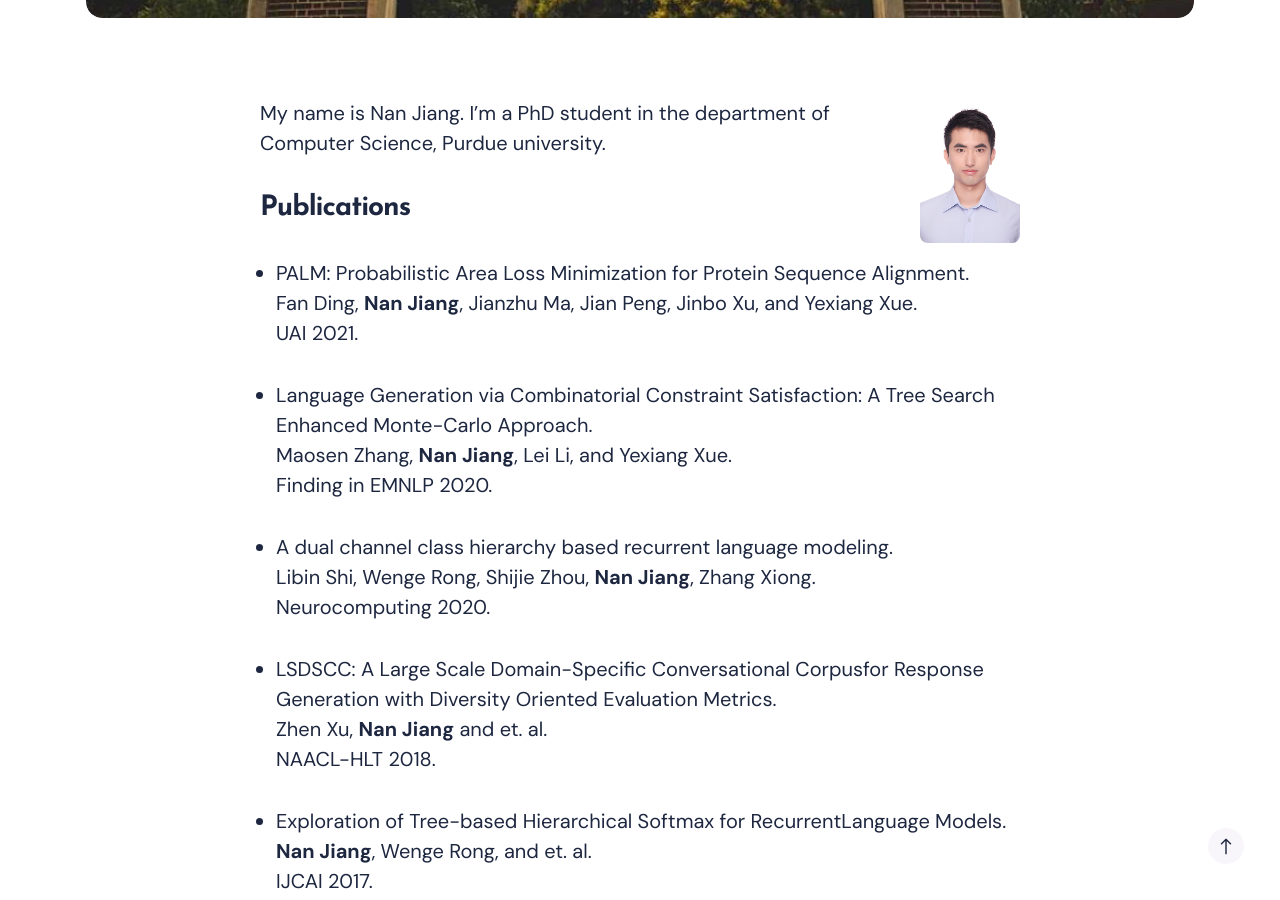
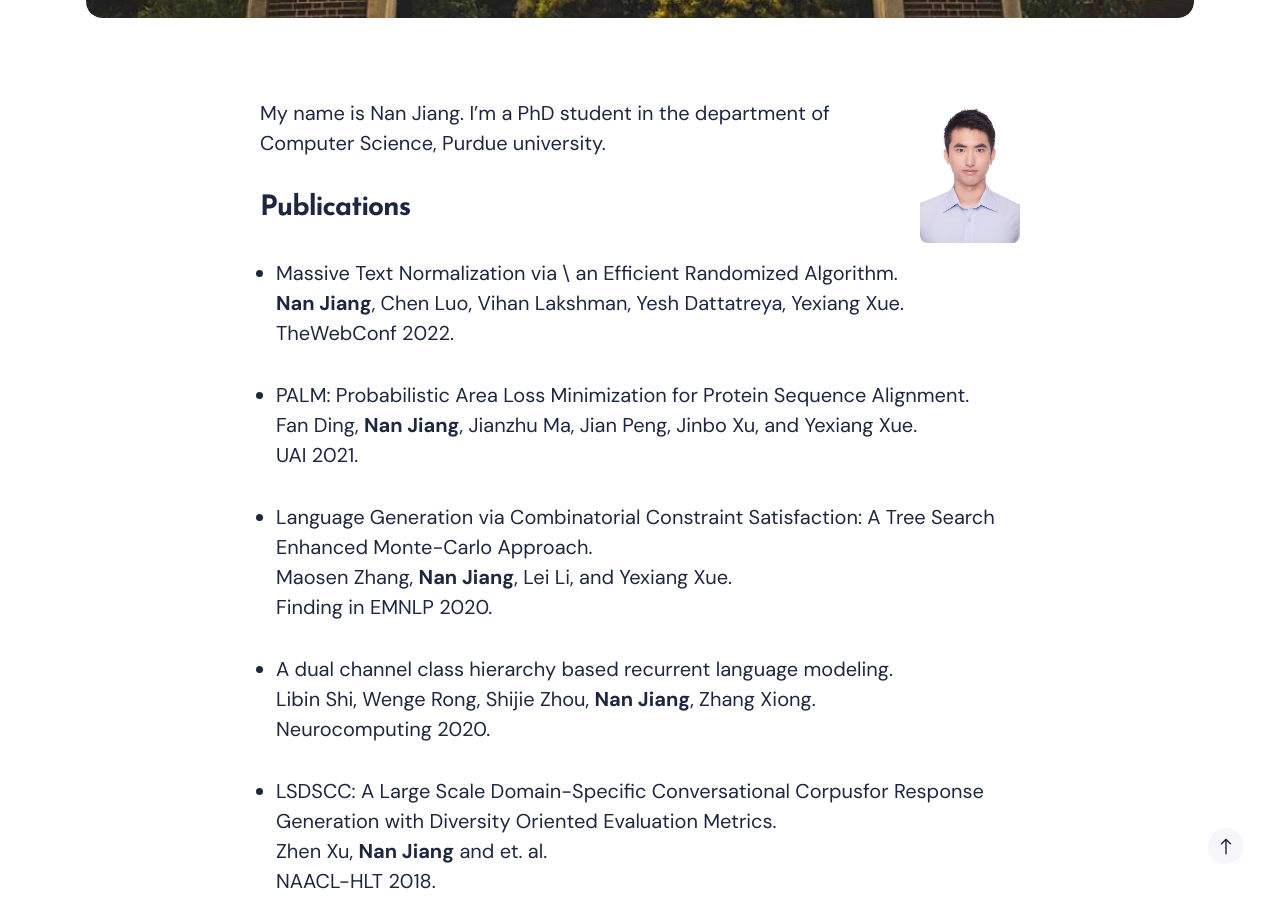
Before and after one commit to jiangnanhugo/jiangnanhugo.github.io, a Jekyll site: the page built from _pages/about.md, in a window 1280 px wide and 900 px high, scrolled down 980 px. Built offline with Jekyll 4.4.1, drawn with Linux system fonts in a browser that asks for light colours; nearby versions of some CDN libraries.

Commit message:
Update about.md

```diff
--- a/_pages/about.md
+++ b/_pages/about.md
@@ -13,6 +13,10 @@ My name is Nan Jiang. I'm a PhD student in the department of Computer Science, P
 
 
 ## Publications
+- Massive Text Normalization via \\ an Efficient Randomized Algorithm.\\
+**Nan Jiang**, Chen Luo, Vihan Lakshman, Yesh Dattatreya, Yexiang Xue. \\
+TheWebConf 2022.
+
 - PALM: Probabilistic Area Loss Minimization for Protein Sequence Alignment.\\
 Fan Ding, **Nan Jiang**, Jianzhu Ma, Jian Peng, Jinbo Xu, and Yexiang Xue.  \\
 UAI 2021.
```
